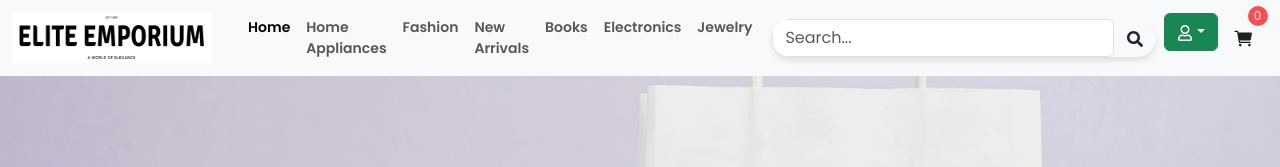
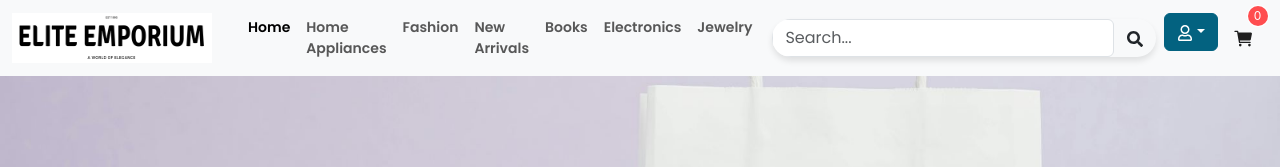
Before and after one commit to Arun-cn/E-Commerce-mern, a React (Create React App) app in the folder client/: page / in a window 1280 px wide. Shown: the top 167 px of the page. Built offline with nearby package versions, Linux system fonts and the light colour scheme; no server answers.

Commit message:
fix: update dropdown button color and build

```diff
--- a/client/src/components/Layout/Headers.js
+++ b/client/src/components/Layout/Headers.js
@@ -86,7 +86,7 @@ const Headers = () => {
           <div className="d-flex ms-2">
             <div>
               <Dropdown>
-                <Dropdown.Toggle variant="success" id="dropdown-basic">
+                <Dropdown.Toggle variant="primary" id="dropdown-basic">
                   <FaRegUser />
                 </Dropdown.Toggle>
                 {!auth.user ? (
```
Also changed, not shown: 8 other files (tests, documents, lock files or other folders).
